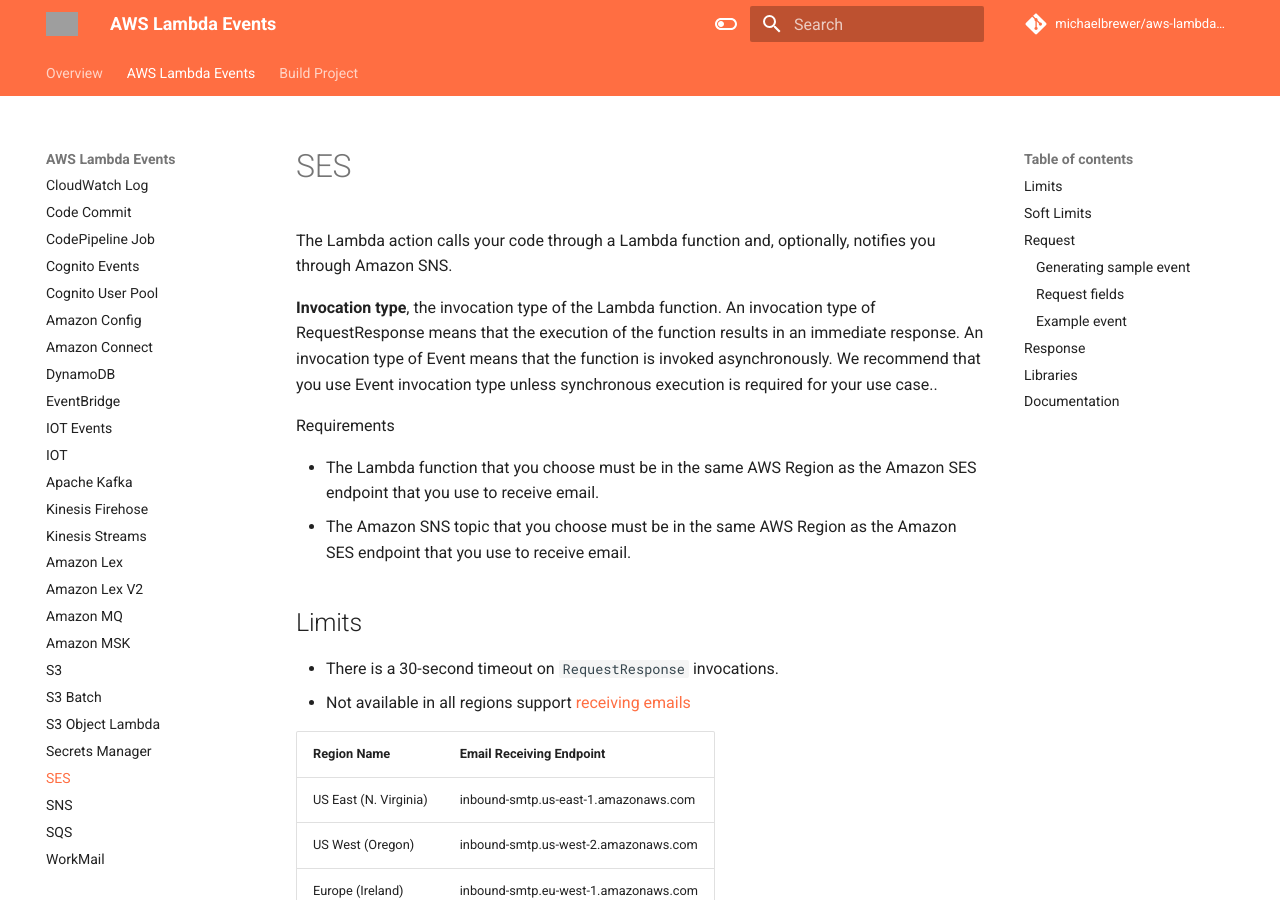
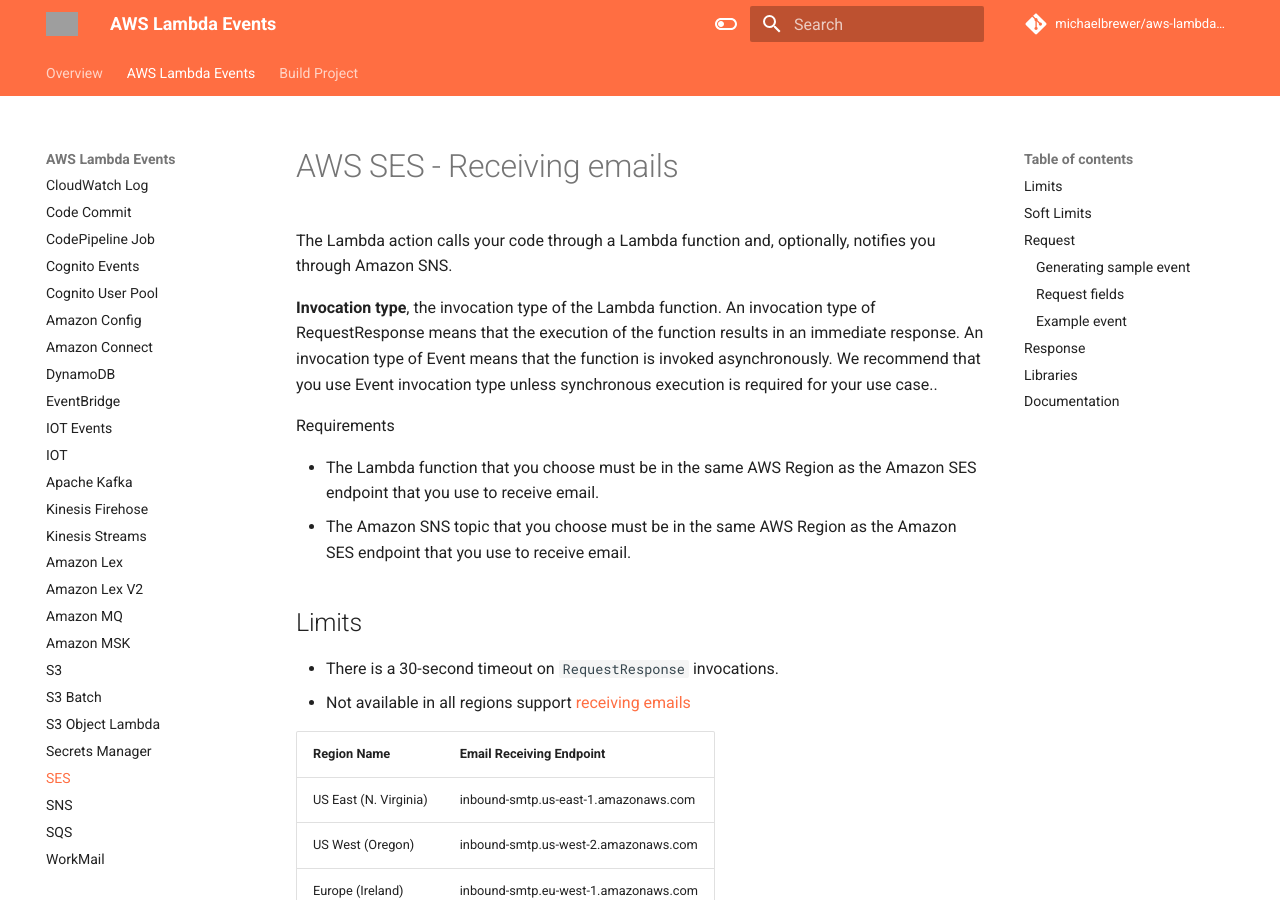
Before and after one commit to michaelbrewer/aws-lambda-events, an MkDocs documentation site: the page built from docs/ses.md, in a window 1280 px wide and 900 px high. Built offline with MkDocs 1.6.1 and Material for MkDocs 9.7.7, drawn with Linux system fonts in a browser that asks for light colours; comment, search, counter and statistics services are not loaded; part of the change alters nothing that is shown; grey boxes are pictures that could not be loaded.

```diff
--- a/docs/ses.md
+++ b/docs/ses.md
@@ -1,4 +1,9 @@
-# SES
+---
+title: SES
+description: The Lambda action calls your code through a Lambda function and, optionally, notifies you through Amazon SNS.
+---
+
+# AWS SES - Receiving emails
 
 The Lambda action calls your code through a Lambda function and, optionally, notifies you through Amazon SNS.
 
```
